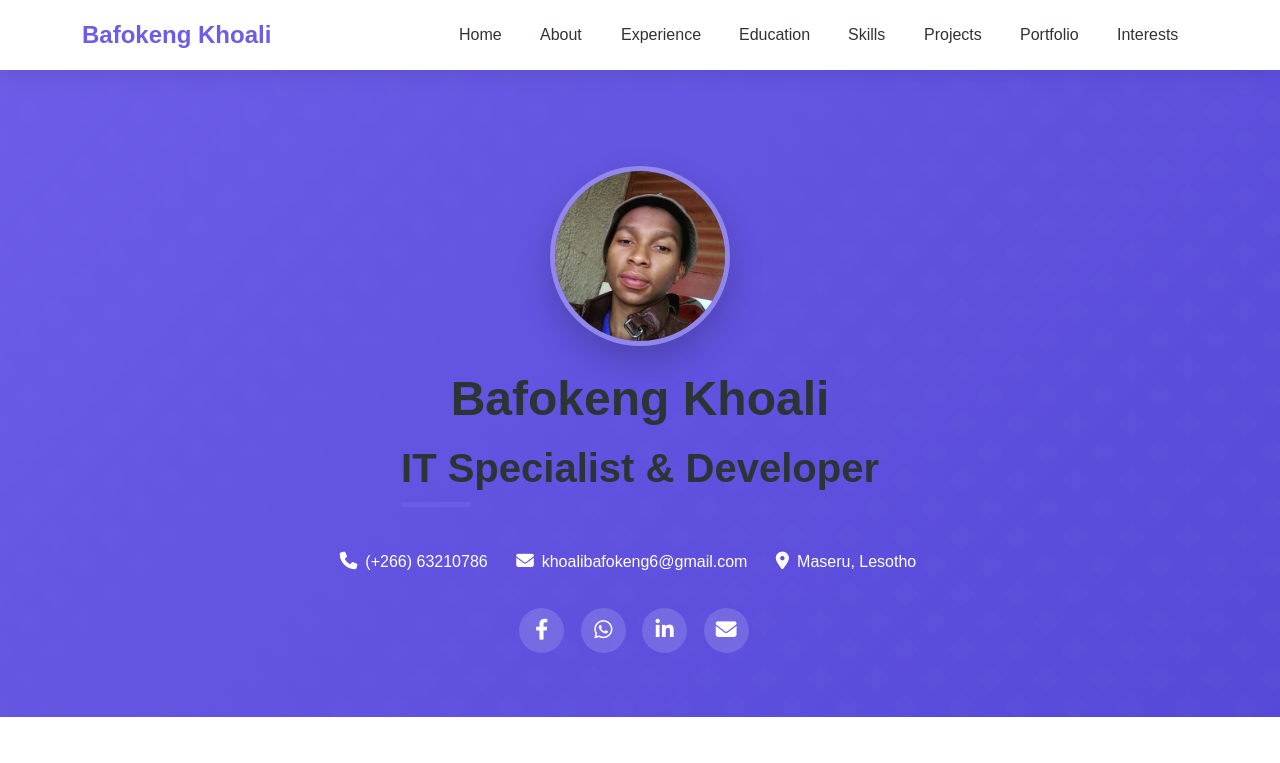
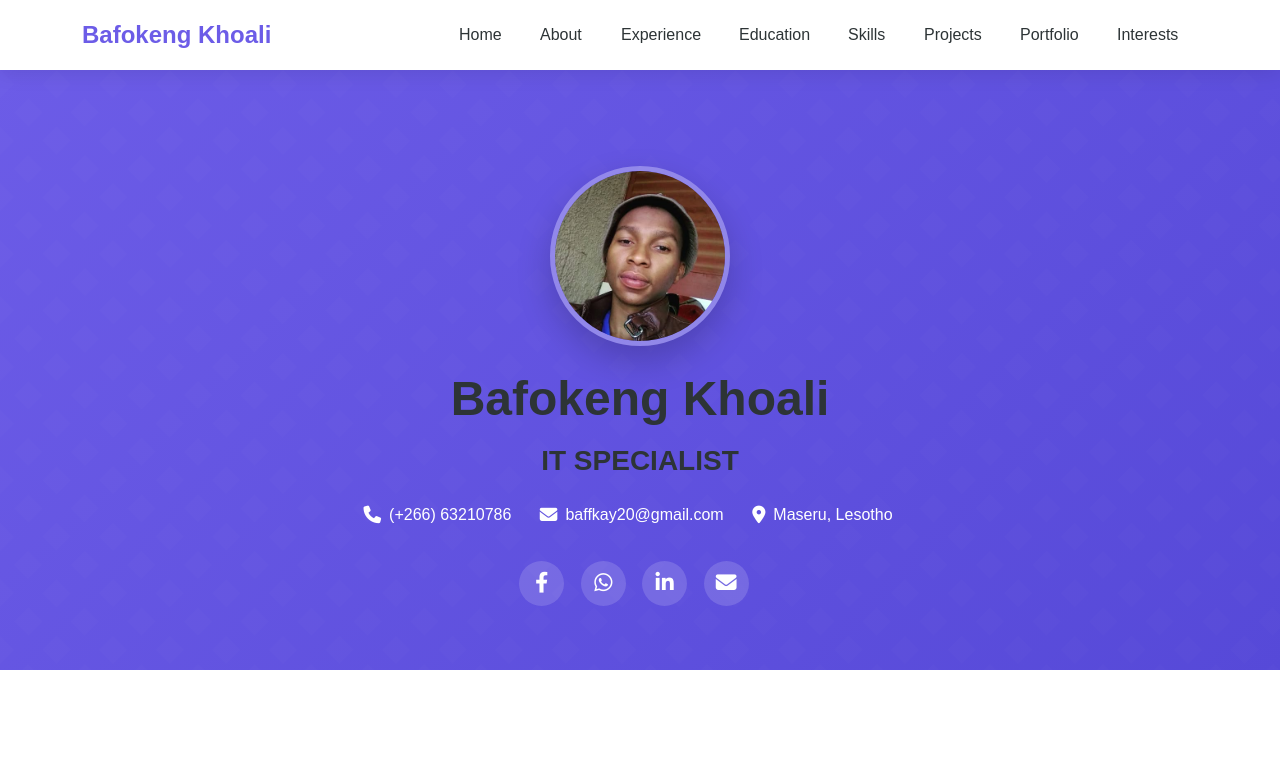
Before and after one commit to bafokengBaffy/bkresume, a website: page index.html in a window 1280 px wide. Shown: the top 763 px of the page. Drawn offline with nearby package versions, Linux system fonts and the light colour scheme.

```diff
--- a/index.html
+++ b/index.html
@@ -15,11 +15,11 @@
 
     <!-- Open Graph / Facebook Meta Tags -->
     <meta property="og:type" content="website">
-    <meta property="og:url" content="https://yourdomain.com/">
+    <meta property="og:url" content="https://facebookcom/">
     <meta property="og:title" content="Bafokeng Khoali - IT Specialist & Developer Resume">
     <meta property="og:description"
         content="Professional resume of Bafokeng Khoali, showcasing skills in software development, database management, and system maintenance.">
-    <meta property="og:image" content="https://yourdomain.com/img/profile.jpg">
+    <meta property="og:image" content="https://www.facebook.com/photo/?fbid=1862323484341190&set=a.154752485098307">
 
     <!-- Twitter Meta Tags -->
     <meta property="twitter:card" content="summary_large_image">
@@ -1071,11 +1071,11 @@
             <div class="header-content text-center">
                 <img src="img/profile.jpg" alt="Bafokeng Khoali" class="profile-img mb-4 animate__animated">
                 <h1 class="animate__animated animate__fadeInDown">Bafokeng Khoali</h1>
-                <h2 class="animate__animated animate__fadeInDown animate__delay-1s">IT Specialist & Developer</h2>
+                <h3 class="animate__animated animate__fadeInDown animate__delay-1s">IT SPECIALIST</h3>
                 <div class="contact-info animate__animated animate__fadeIn animate__delay-2s">
                     <a href="tel:+26663210786"><i class="fas fa-phone"></i> (+266) 63210786</a>
-                    <a href="mailto:khoalibafokeng6@gmail.com"><i class="fas fa-envelope"></i>
-                        khoalibafokeng6@gmail.com</a>
+                    <a href="mailto:baffkay20@gmail.com"><i class="fas fa-envelope"></i>
+                        baffkay20@gmail.com</a>
                     <a href="#"><i class="fas fa-map-marker-alt"></i> Maseru, Lesotho</a>
                 </div>
                 <div class="social-links animate__animated animate__fadeIn animate__delay-3s">
@@ -1089,7 +1089,7 @@
                         aria-label="LinkedIn">
                         <i class="fab fa-linkedin-in"></i>
                     </a>
-                    <a href="mailto:khoalibafokeng6@gmail.com" aria-label="Email">
+                    <a href="mailto:baffkay206@gmail.com" aria-label="Email">
                         <i class="fas fa-envelope"></i>
                     </a>
                 </div>
@@ -1713,7 +1713,7 @@
                 <a href="https://wa.me/26663210786" target="_blank" class="hvr-bob"><i class="fab fa-whatsapp"></i></a>
                 <a href="https://www.linkedin.com/in/bafokeng-khoali-5933351b1/" target="_blank" class="hvr-bob"><i
                         class="fab fa-linkedin-in"></i></a>
-                <a href="mailto:khoalibafokeng6@gmail.com" class="hvr-bob"><i class="fas fa-envelope"></i></a>
+                <a href="mailto:baffkay20@gmail.com" class="hvr-bob"><i class="fas fa-envelope"></i></a>
             </div>
             <p>Ready to collaborate on your next project or discuss opportunities.</p>
             <p class="copyright">&copy; <span id="year"></span> Bafokeng Khoali. All Rights Reserved.</p>
```
